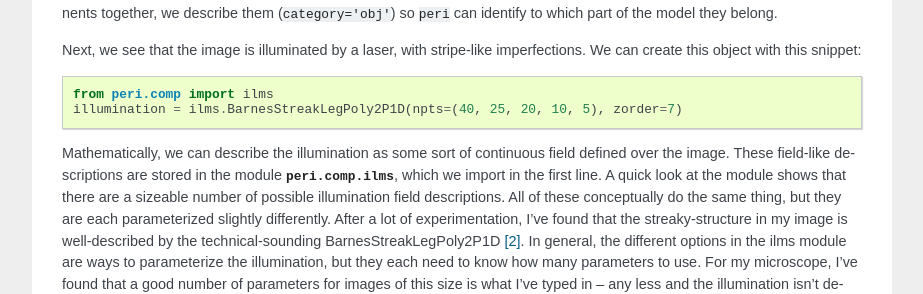
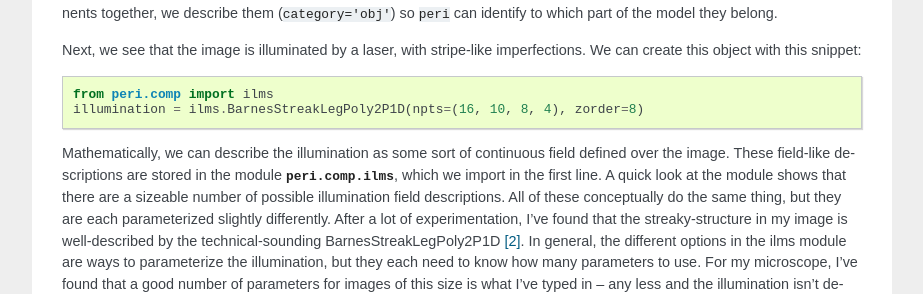
Before and after one commit to peri-source/peri, a Sphinx documentation site: the page built from docs/walkthrough.rst, in a window 1280 px wide and 900 px high, scrolled down 3694 px. Shown: the part 158-452 px from the top of the window, without its empty margins (198-1121 px from the left). Built offline with Sphinx 7.4.7, drawn with Linux system fonts in a browser that asks for light colours.

Commit message:
Decreasing ilm order in walkthrough to more reasonable value.

```diff
--- a/docs/walkthrough.rst
+++ b/docs/walkthrough.rst
@@ -162,7 +162,7 @@ imperfections. We can create this object with this snippet:
 .. code-block:: python
 
     from peri.comp import ilms
-    illumination = ilms.BarnesStreakLegPoly2P1D(npts=(40, 25, 20, 10, 5), zorder=7)
+    illumination = ilms.BarnesStreakLegPoly2P1D(npts=(16, 10, 8, 4), zorder=8)
 
 Mathematically, we can describe the illumination as some sort of continuous
 field defined over the image. These field-like descriptions are stored in the
```
